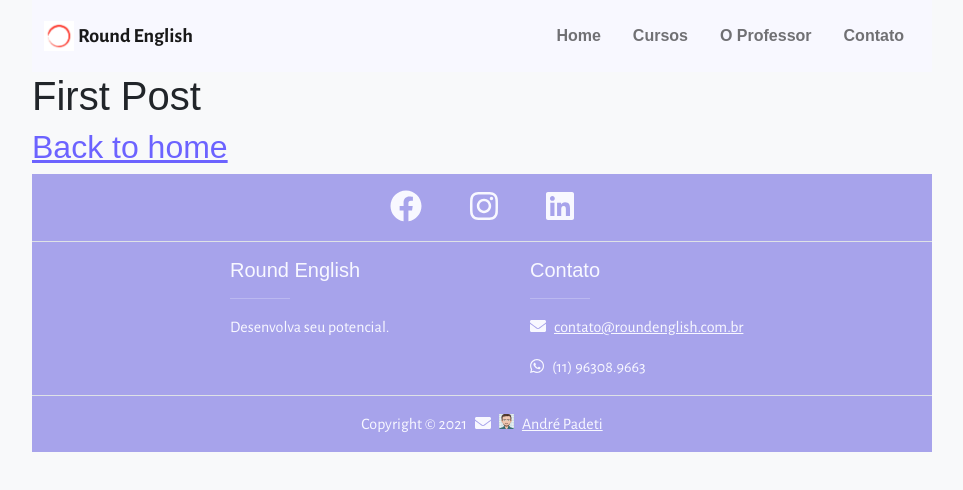
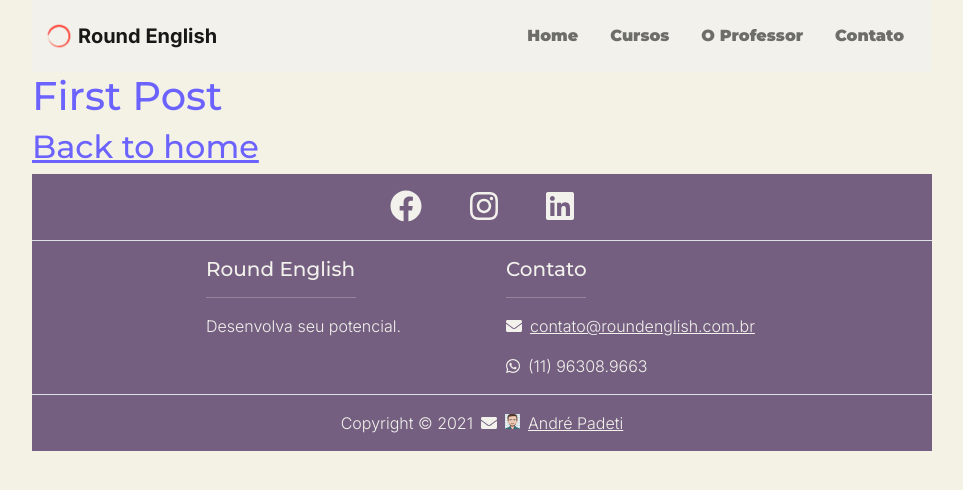
Before and after one commit to andrepadeti/round, a Next.js app: page /posts/first-post in a window 1280 px wide. Shown: the top 490 px of the page, without its empty margins (158-1121 px from the left). Built offline with nearby package versions, Linux system fonts and the light colour scheme.

Commit message:
working on colours

```diff
--- a/components/footer.jsx
+++ b/components/footer.jsx
@@ -31,15 +31,15 @@ const Footer = () => {
       </div>
 
       <div className="row pt-3 bg-secondary text-light justify-content-center border-bottom">
-        <div className="col-md-4 col-sm-12 ps-5 mb-4 mb-md-0">
+        <div className="col-md-4 col-sm-12 ps-5 ps-md-4 mb-4 mb-md-0">
           <h5>Round English</h5>
-          <hr style={{ width: '60px' }} />
+          <hr style={{ width: '150px' }} />
           <p>Desenvolva seu potencial.</p>
         </div>
 
-        <div className="col-md-4 col-sm-12 ps-5">
+        <div className="col-md-4 col-sm-12 ps-5 ps-md-4">
           <h5>Contato</h5>
-          <hr style={{ width: '60px' }} />
+          <hr style={{ width: '80px' }} />
           <p>
             <a href="mailto:cafe@gmail.com" className="text-light">
               <FontAwesomeIcon icon={['fa', 'envelope']} className="me-2" />
@@ -70,6 +70,13 @@ const Footer = () => {
           </div>
         </div>
       </div>
+      <style jsx>{`
+        h1, h2, h3, h4, h5, h6 {
+          color: #f2f1eb;
+        }
+      `}
+
+      </style>
     </footer>
   )
 }
--- a/components/navbar.jsx
+++ b/components/navbar.jsx
@@ -16,7 +16,7 @@ const Navigation = () => {
               height={30}
               layout="fixed"
             />
-            <span className="ms-1 fw-bolder">Round English</span>
+            <span className="ms-1 logo">Round English</span>
           </Navbar.Brand>
           <Navbar.Toggle aria-controls="basic-navbar-nav" />
           <Navbar.Collapse>
@@ -42,6 +42,16 @@ const Navigation = () => {
           .nav-link {
             font-family: 'Montserrat', sans-serif;
             font-weight: 900;
+            // color: #6c63ff !important;
+          }
+
+          .nav-link:hover {
+            color: #2b2b55 !important;
+          }
+
+          .logo {
+            font-weight: 700;
+            // color: #6c63ff;
           }
         `}
       </style>
--- a/components/sectionTitle.jsx
+++ b/components/sectionTitle.jsx
@@ -1,12 +1,13 @@
 const SectionTitle = ({ title, id }) => {
   return (
     <>
-      <h1 id={id} className="text-center mt-5 mb-4">
+      <h1 id={id} className="text-center mb-4">
         {title}
       </h1>
       <style jsx>{`
         h1 {
           font-weight: 900;
+          padding-top: 4rem;
         }
       `}
       </style>
--- a/package.json
+++ b/package.json
@@ -4,7 +4,7 @@
   "private": true,
   "scripts": {
     "dev": "next dev",
-    "build": "next build",
+    "build": "next build && next export",
     "start": "next start"
   },
   "dependencies": {
--- a/styles/_custom-bootstrap.scss
+++ b/styles/_custom-bootstrap.scss
@@ -1,8 +1,14 @@
-$primary: #6c63ff;
-$secondary: #a7a3eb;
+$primary: #6c63ff; // this is the color of the svg files
+$secondary: #745f81;
+$success: #559881;
+$info: #2b2b55;
+$warning: #d28849;
+$danger: #f44336;
+$light: #f2f1eb;
+$dark: #2b2b55;
 
 $custom-colors: (
-  "light": ghostwhite,
+  "light": $light,
 );
 
 @import 'node_modules/bootstrap/scss/functions';
@@ -20,7 +26,9 @@ $font-sizes: (
   7: 0.875rem,
 );
 
-$font-family-sans-serif:      'Alegreya Sans', system-ui, -apple-system, "Segoe UI", Roboto, "Helvetica Neue", Arial, "Noto Sans", "Liberation Sans", sans-serif, "Apple Color Emoji", "Segoe UI Emoji", "Segoe UI Symbol", "Noto Color Emoji";
+$font-weight-base: $font-weight-light;
+
+$font-family-sans-serif:      'Inter', sans-serif, system-ui;
 // $font-family-sans-serif:      'Montserrat', system-ui, -apple-system, "Segoe UI", Roboto, "Helvetica Neue", Arial, "Noto Sans", "Liberation Sans", sans-serif, "Apple Color Emoji", "Segoe UI Emoji", "Segoe UI Symbol", "Noto Color Emoji";
 
 @import 'bootstrap/scss/bootstrap.scss';
--- a/styles/global.scss
+++ b/styles/global.scss
@@ -1,14 +1,18 @@
 // @import url('https://fonts.googleapis.com/css2?family=Alegreya+Sans:wght@300;700&family=Alegreya:wght@400;700&family=Montserrat:ital,wght@0,100;0,300;0,400;0,700;0,900;1,100;1,300;1,400;1,700;1,900&display=swap');
-@import url('https://fonts.googleapis.com/css2?family=Alegreya+Sans:ital,wght@0,100;0,300;0,400;0,500;0,700;0,800;0,900;1,100;1,300;1,400;1,500;1,700;1,800;1,900&family=Vollkorn:ital,wght@0,400;0,500;0,600;0,700;0,800;0,900;1,400;1,500;1,600;1,700;1,800;1,900&display=swap');
+// @import url('https://fonts.googleapis.com/css2?family=Alegreya+Sans:ital,wght@0,100;0,300;0,400;0,500;0,700;0,800;0,900;1,100;1,300;1,400;1,500;1,700;1,800;1,900&family=Vollkorn:ital,wght@0,400;0,500;0,600;0,700;0,800;0,900;1,400;1,500;1,600;1,700;1,800;1,900&display=swap');
+@import url('https://fonts.googleapis.com/css2?family=Inter:wght@100;200;300;400;500;600;700;800;900&display=swap');
+@import url('https://fonts.googleapis.com/css2?family=Inter:wght@100;200;300;400;500;600;700;800;900&family=Montserrat:ital,wght@0,100;0,200;0,300;0,400;0,500;0,600;0,700;0,800;0,900;1,100;1,200;1,300;1,400;1,500;1,600;1,700;1,800;1,900&display=swap');
 
 @import 'custom-bootstrap';
 
 body {
   max-width: 900px;
   margin: 0 auto;
-  background-color: $light;
+  // background-color: $light;
+  background-color: #f3f2e5;
 }
 
 h1, h2, h3, h4, h5, h6 {
   font-family: 'Montserrat', sans-serif;
+  color: $primary;
 }
```
Also changed, not shown: public/images/bare-logo.png.
